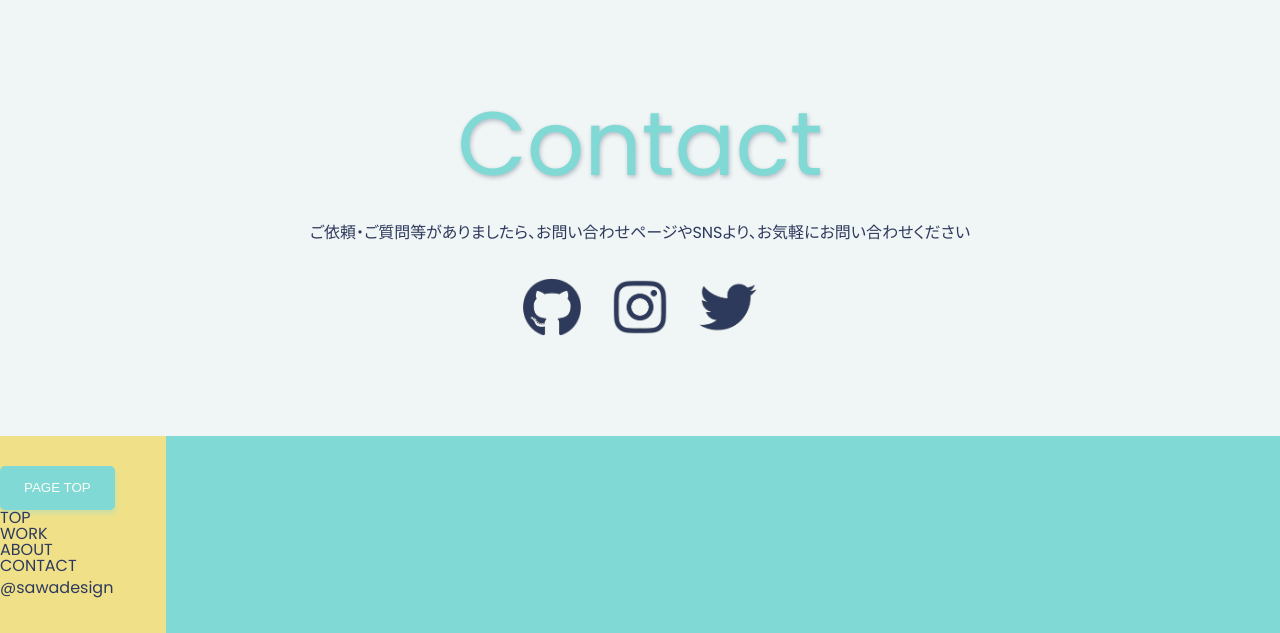
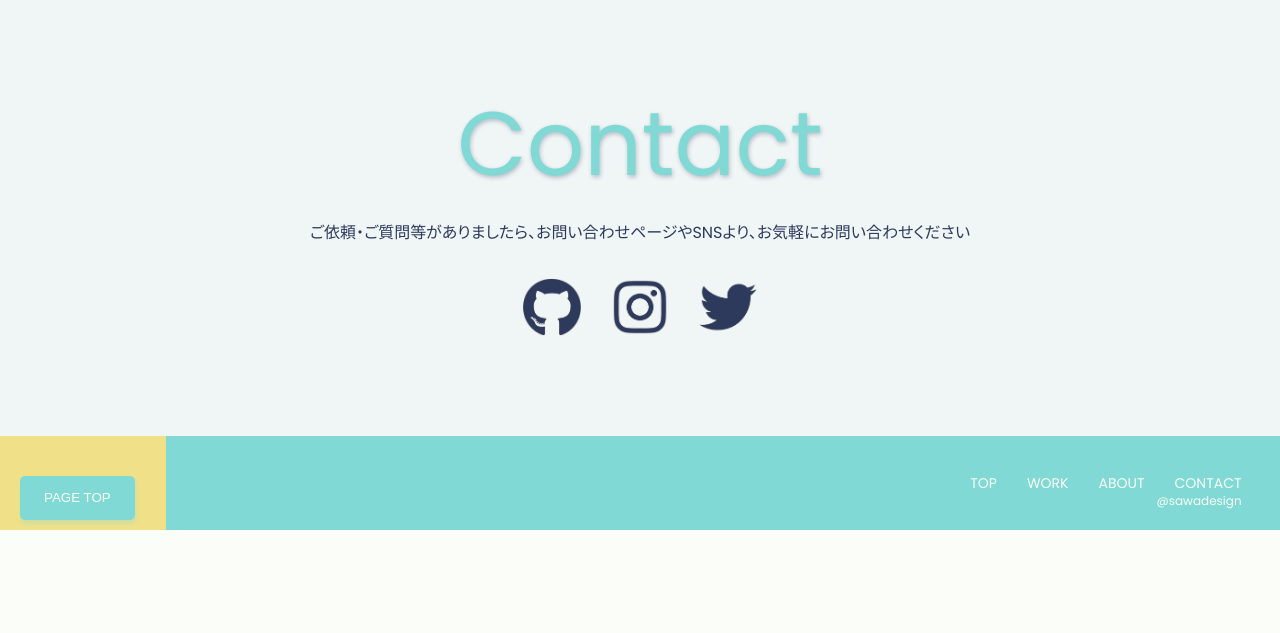
Before and after one commit to SawakoSugimori/Dezasuta-GitHub, a PHP site: page / in a window 1280 px wide. Shown: the part 3097-3730 px from the top of the page. After the commit the page ends 3627 px from the top, so only its background shows below. Run offline with PHP 8.4, Linux system fonts and the light colour scheme; style sheets or scripts are compiled from the project's sources.

Commit message:
Style: Modify margins

```diff
--- a/portfolio/css/commons.css
+++ b/portfolio/css/commons.css
@@ -127,7 +127,23 @@ button {
 
 /* Footer */
 footer .footer_bg {
-  padding-top: 30px;
-  padding-bottom: 30px;
+  padding: 40px 3% 10px 20px;
   background: linear-gradient(90deg, #f0e189 0%, #f0e189 13%, #80d9d4 13%, #80d9d4 100%);
+  display: flex;
+  justify-content: space-between;
+}
+footer .footer_right p,
+footer .footer_right li {
+  color: #fafdf8;
+  font-size: 14px;
+}
+footer .footer_right p {
+  text-align: right;
+  font-size: 12px;
+}
+footer .footer_nav {
+  display: flex;
+}
+footer .footer_nav li + li {
+  margin-left: 30px;
 }/*# sourceMappingURL=commons.css.map */
--- a/portfolio/css/commons.scss
+++ b/portfolio/css/commons.scss
@@ -126,8 +126,7 @@ button {
 /* Footer */
 footer {
     .footer_bg {
-        padding-top: 30px;
-        padding-bottom: 30px;
+        padding: 40px 3% 10px 20px;
         background: linear-gradient(
             90deg,
             $accent-color 0%,
@@ -135,5 +134,24 @@ footer {
             $secondary-color 13%,
             $secondary-color 100%
         );
+        display: flex;
+        justify-content: space-between;
+    }
+    .footer_right {
+        p,
+        li {
+            color: $dominant-color;
+            font-size: 14px;
+        }
+        p {
+            text-align: right;
+            font-size: 12px;
+        }
+    }
+    .footer_nav {
+        display: flex;
+        li + li {
+            margin-left: 30px;
+        }
     }
 }
--- a/portfolio/index.html
+++ b/portfolio/index.html
@@ -226,7 +226,7 @@
                 <button>page top</button>
             </div>
             <div class="footer_right">
-                <ul class="nav_left">
+                <ul class="footer_nav">
                     <li>TOP</li>
                     <li>WORK</li>
                     <li>ABOUT</li>
```
Also changed, not shown: 1 other file.
